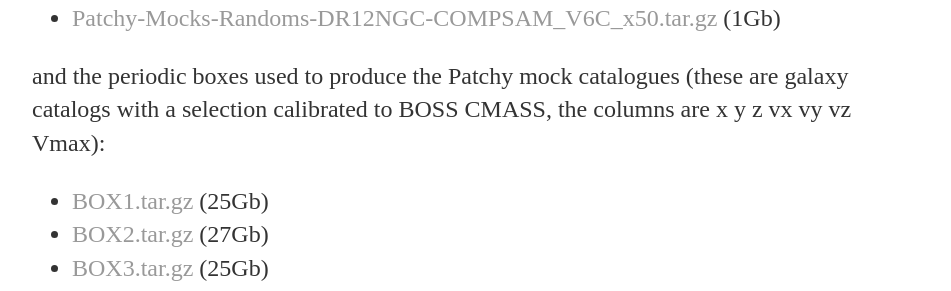
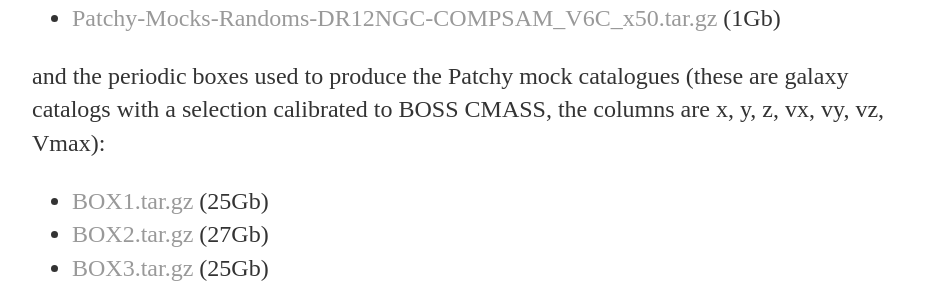
Before and after one commit to fbeutler/fbeutler.github.io, a Jekyll site: the page built from hub/hub.html, in a window 1280 px wide. Shown: the part 719-1010 px from the top of the page, without its empty margins (160-1111 px from the left). Built offline with Jekyll 4.4.1, drawn with Linux system fonts in a browser that asks for light colours.

```diff
--- a/hub/hub.html
+++ b/hub/hub.html
@@ -54,7 +54,7 @@ title: Some material
   </ul>
 
   <p>
-    and the periodic boxes used to produce the Patchy mock catalogues (these are galaxy catalogs with a selection calibrated to BOSS CMASS, the columns are x y z vx vy vz Vmax):
+    and the periodic boxes used to produce the Patchy mock catalogues (these are galaxy catalogs with a selection calibrated to BOSS CMASS, the columns are x, y, z, vx, vy, vz, Vmax):
   </p>
 
   <ul>
```
